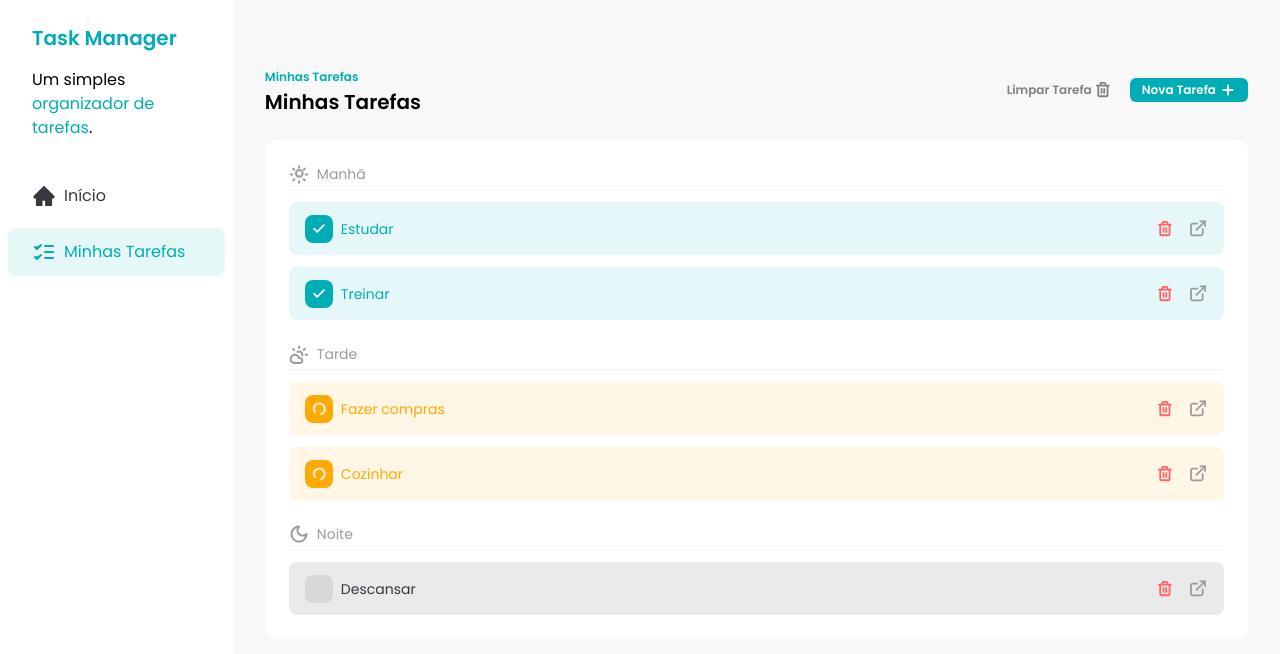
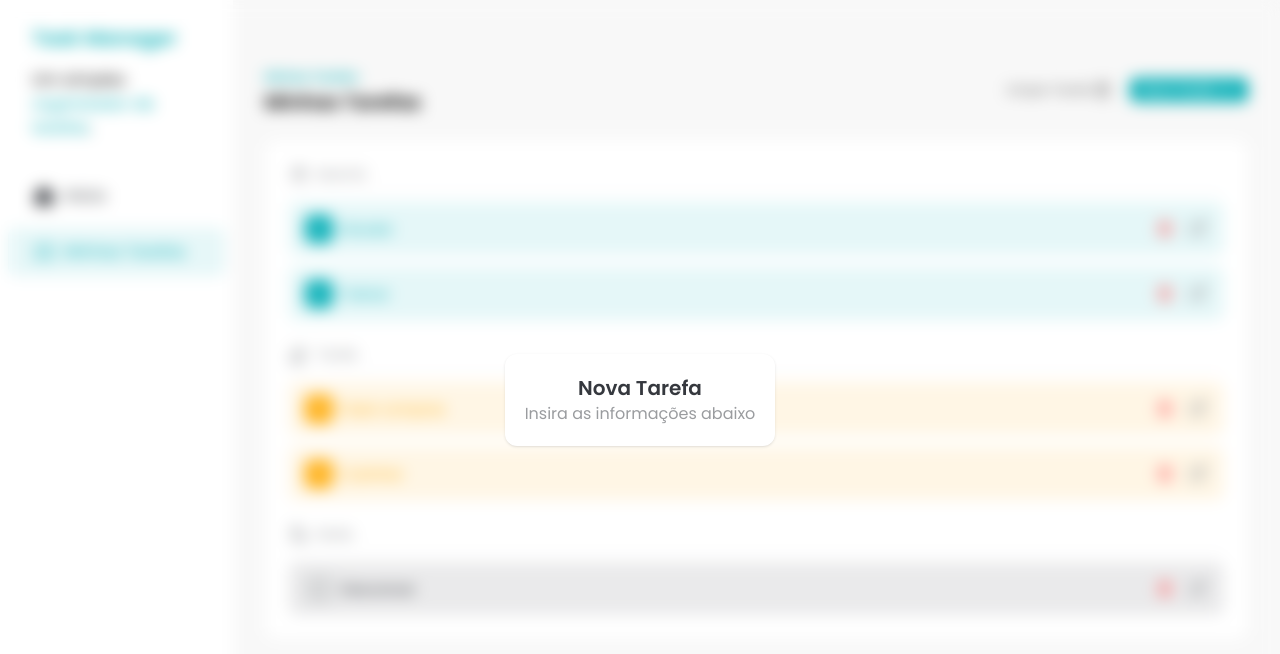
Before and after one commit to vicgopfert/task-manager, a React (Vite) app: page / in a window 1280 px wide. Both pictures are taken after a click on the button "Nova Tarefa". Shown: the top 654 px of the page. Built offline with nearby package versions, Linux system fonts and the light colour scheme.

Commit message:
feat: add initial AddTaskDialog component

```diff
--- /dev/null
+++ b/src/components/AddTaskDialog.jsx
@@ -0,0 +1,17 @@
+import { createPortal } from "react-dom"
+
+const AddTaskDialog = ({ isOpen }) => {
+  if (!isOpen) return null
+
+  return createPortal(
+    <div className="fixed top-0 bottom-0 left-0 z-50 flex h-screen w-screen items-center justify-center backdrop-blur">
+      <div className="rounded-xl bg-white p-5 text-center shadow">
+        <h2 className="text-xl font-semibold text-[#35383E]">Nova Tarefa</h2>
+        <p className="text-[#9A9C9F]">Insira as informações abaixo</p>
+      </div>
+    </div>,
+    document.body
+  )
+}
+
+export default AddTaskDialog
--- a/src/components/Tasks.jsx
+++ b/src/components/Tasks.jsx
@@ -9,12 +9,15 @@
   TrashIcon,
 } from "../assets/icons"
 import TASKS from "../constants/tasks"
+import AddTaskDialog from "./AddTaskDialog"
 import Button from "./Button"
 import TaskItem from "./TaskItem"
 import TasksSeparator from "./TasksSeparator"
 
 const Tasks = () => {
   const [tasks, setTasks] = useState(TASKS)
+  const [addTaskDialogIsOpen, setAddTaskDialogIsOpen] = useState(false)
+
   const morningTasks = tasks.filter((task) => task.time === "morning")
   const afternoonTasks = tasks.filter((task) => task.time === "afternoon")
   const nightTasks = tasks.filter((task) => task.time === "evening")
@@ -66,10 +69,12 @@
             <TrashIcon />
           </Button>
 
-          <Button>
+          <Button onClick={() => setAddTaskDialogIsOpen(true)}>
             Nova Tarefa
             <AddIcon />
           </Button>
+
+          <AddTaskDialog isOpen={addTaskDialogIsOpen} />
         </div>
       </div>
 
```
